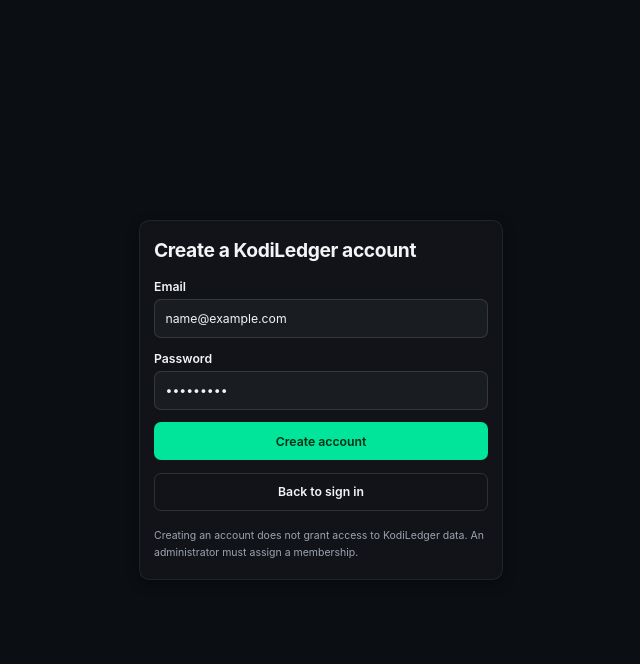
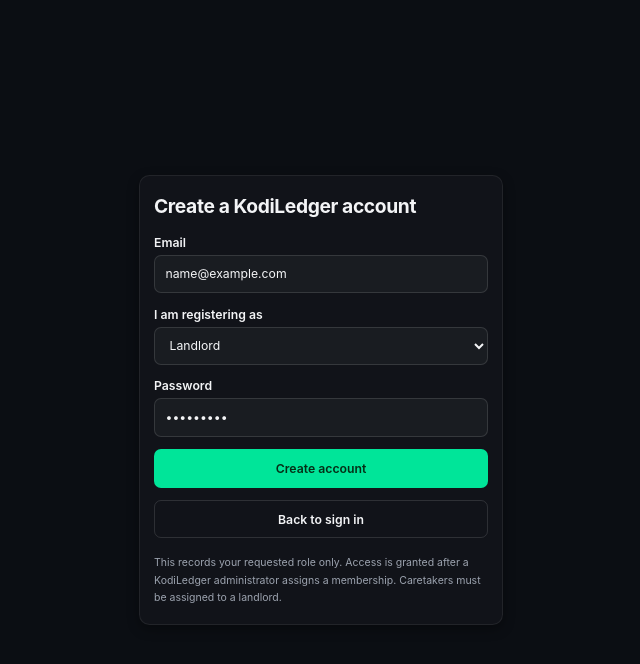
Before and after one commit to Willk14/Kodi-frontend, a Next.js app: page /login in a window 1280 px wide. Both pictures are taken after typing "name@example.com", "Sample123" into the empty fields and a click on the button "Create an account". Shown: the top 664 px of the page, without its empty margins (319-959 px from the left). Built offline with nearby package versions, Linux system fonts and the light colour scheme; no server answers.

Commit message:
feat(auth): request landlord or caretaker role at signup

```diff
--- a/src/app/login/page.tsx
+++ b/src/app/login/page.tsx
@@ -13,6 +13,7 @@ export default function LoginPage() {
   const [error, setError] = useState<string | null>(null);
   const [notice, setNotice] = useState<string | null>(null);
   const [registering, setRegistering] = useState(false);
+  const [requestedRole, setRequestedRole] = useState<"LANDLORD" | "CARETAKER">("LANDLORD");
   const [busy, setBusy] = useState(false);
   const [resetBusy, setResetBusy] = useState(false);
 
@@ -30,10 +31,10 @@ export default function LoginPage() {
     setNotice(null);
     try {
       if (registering) {
-        const err = await signUp(email.trim(), password);
+        const err = await signUp(email.trim(), password, requestedRole);
         if (err) setError(err);
         else {
-          setNotice("Account created. Check your email to confirm it, then sign in. KodiLedger access also requires an administrator-assigned membership.");
+          setNotice(`Account created. Confirm your email. Your requested role is ${requestedRole === "LANDLORD" ? "landlord" : "caretaker"}; a KodiLedger administrator must link your account and assign its membership before you can access the app.`);
           setRegistering(false);
         }
       } else {
@@ -74,6 +75,15 @@ export default function LoginPage() {
           <label htmlFor="email">Email</label>
           <input id="email" type="email" autoComplete="username" required value={email} onChange={(e) => setEmail(e.target.value)} />
         </div>
+        {registering && (
+          <div className="field">
+            <label htmlFor="requested-role">I am registering as</label>
+            <select id="requested-role" value={requestedRole} onChange={(e) => setRequestedRole(e.target.value as "LANDLORD" | "CARETAKER")}>
+              <option value="LANDLORD">Landlord</option>
+              <option value="CARETAKER">Caretaker</option>
+            </select>
+          </div>
+        )}
         <div className="field">
           <label htmlFor="password">Password</label>
           <input
@@ -112,7 +122,7 @@ export default function LoginPage() {
           {registering ? "Back to sign in" : "Create an account"}
         </button>
         {registering && (
-          <p className="help">Creating an account does not grant access to KodiLedger data. An administrator must assign a membership.</p>
+          <p className="help">This records your requested role only. Access is granted after a KodiLedger administrator assigns a membership. Caretakers must be assigned to a landlord.</p>
         )}
       </form>
     </div>
--- a/src/lib/auth/session.tsx
+++ b/src/lib/auth/session.tsx
@@ -24,7 +24,7 @@ interface AuthContextValue {
   state: AuthState;
   api: Endpoints;
   signIn: (email: string, password: string) => Promise<string | null>;
-  signUp: (email: string, password: string) => Promise<string | null>;
+  signUp: (email: string, password: string, requestedRole: "LANDLORD" | "CARETAKER") => Promise<string | null>;
   requestPasswordReset: (email: string) => Promise<string | null>;
   signOut: () => Promise<void>;
   retry: () => void;
@@ -118,13 +118,16 @@ export function AuthProvider({ children }: { children: ReactNode }) {
     return error ? "Sign-in failed. Check your email and password." : null;
   }, []);
 
-  const signUp = useCallback(async (email: string, password: string) => {
+  const signUp = useCallback(async (email: string, password: string, requestedRole: "LANDLORD" | "CARETAKER") => {
     const supabase = getSupabase();
     if (!supabase) return "Registration is not configured.";
     const { error } = await supabase.auth.signUp({
       email,
       password,
-      options: { emailRedirectTo: `${window.location.origin}/login` },
+      options: {
+        emailRedirectTo: `${window.location.origin}/login`,
+        data: { requested_role: requestedRole },
+      },
     });
     if (!error) return null;
     if (error.message.toLowerCase().includes("already registered")) {
```
